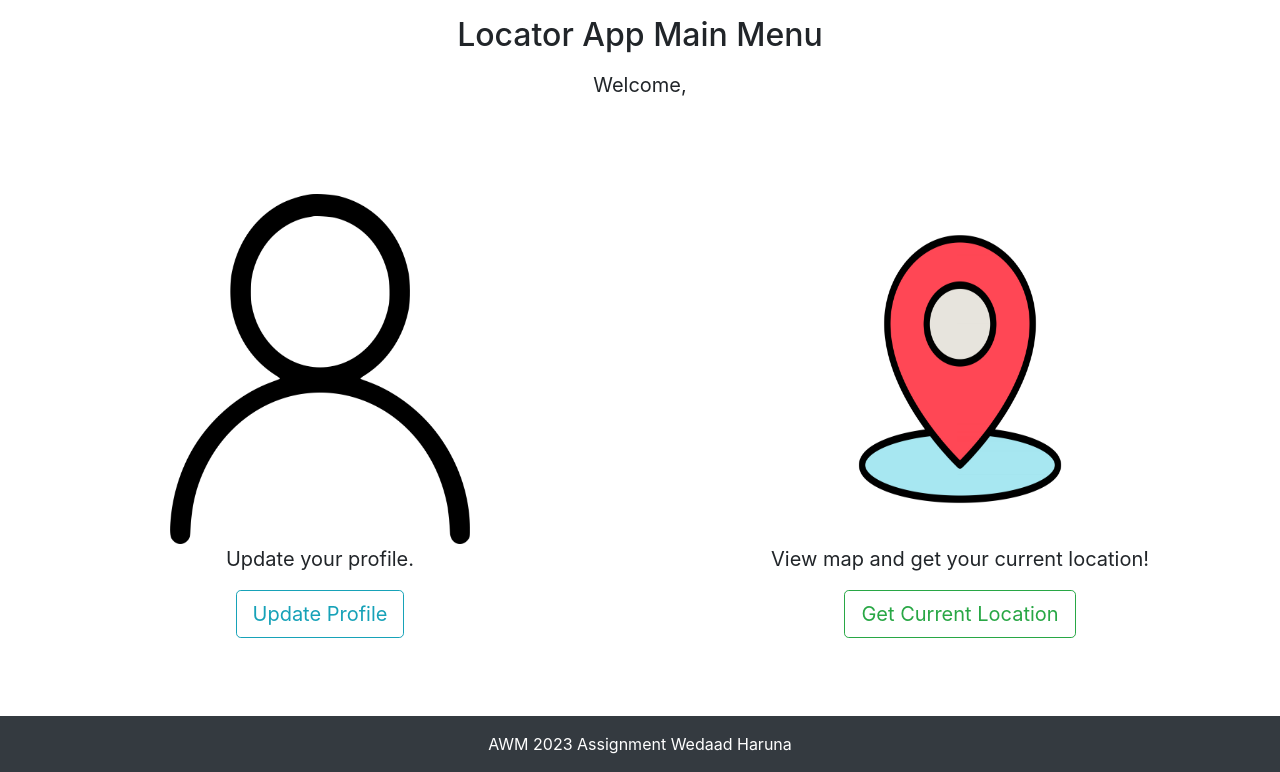
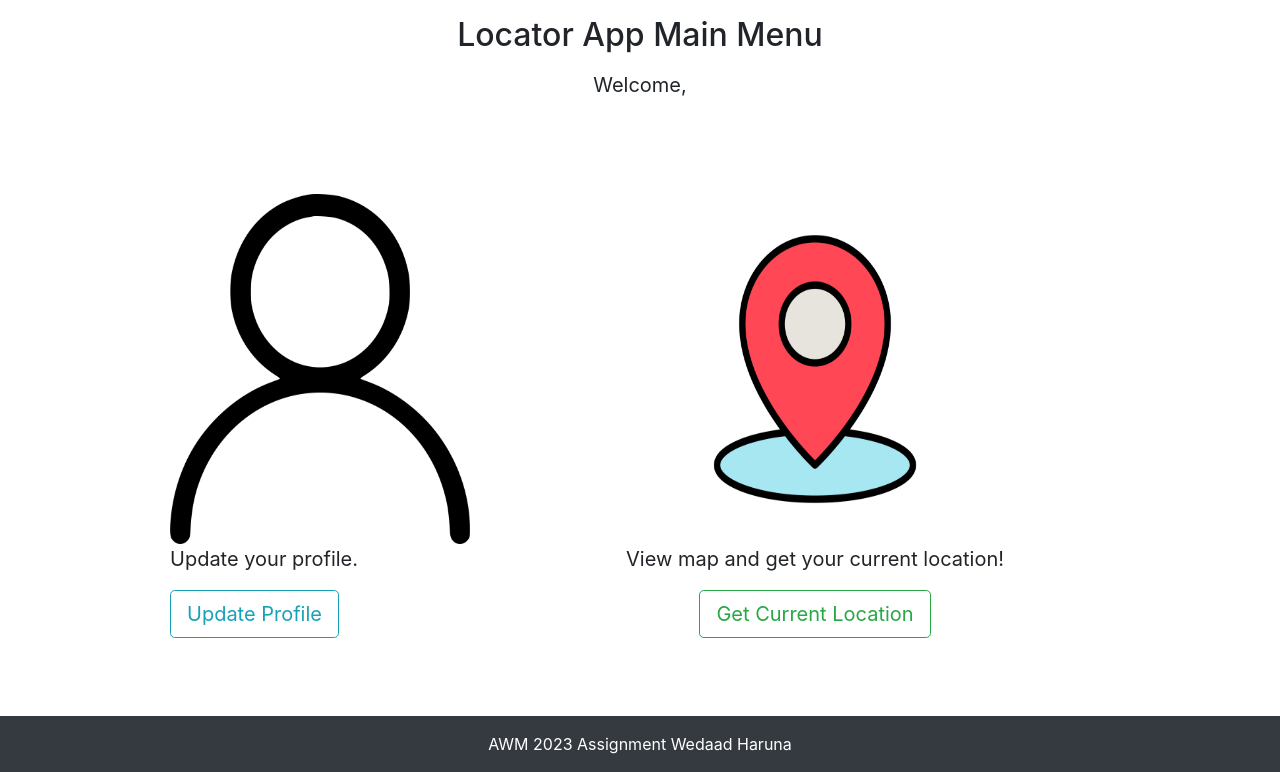
Before and after one commit to Wedaad/AWM-Locator-App, a Django app: page /menu/ in a window 1280 px wide. Shown: the part 56-828 px from the top of the page. Run offline with Django 4.2, Linux system fonts and the light colour scheme; some libraries are stand-ins or nearby versions.

Commit message:
fix: changed some styling

```diff
--- a/awm_locator_app/location_app/static/style.css
+++ b/awm_locator_app/location_app/static/style.css
@@ -19,7 +19,6 @@ body {
 }
 
 .index-container {
-    border: 5px solid blueviolet;
     padding: 15px;
     margin: 20px;
     display: flex;
@@ -28,7 +27,6 @@ body {
 }
 
 .index-btn-container {
-    border: 5px solid blueviolet;
     display: flex;
     justify-content: center;
     align-items: center;
@@ -42,18 +40,6 @@ body {
     align-items: center;
     padding: 50px;
 }
-
-.home-div {
-
-    height: 500px;
-    width: 50%;
-    margin-right: 50px;
-    display: flex;
-    justify-content: center;
-    align-items: center;
-    flex-direction: column;
-}
-
 .view-map-div {
 
     height: 500px;
@@ -66,17 +52,17 @@ body {
 }
 
 .reg-success-container {
-    border: 5px solid cornflowerblue;
+    padding: 1rem;
     display: flex;
     justify-content: center;
     align-items: center;
-
+    flex-direction: column;
 }
 
 #reg-success-icon  {
 
-    width: 500px;
-    height: 550px;
+    width: 300px;
+    height: 350px;
 }
 
 #location-icon {
```
